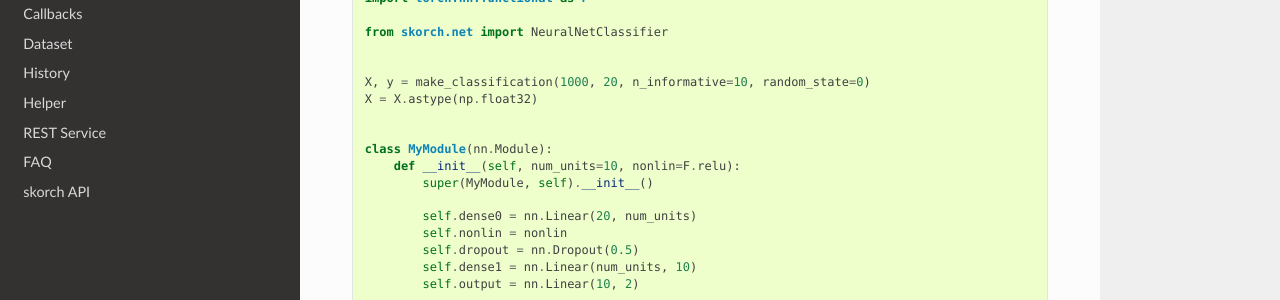
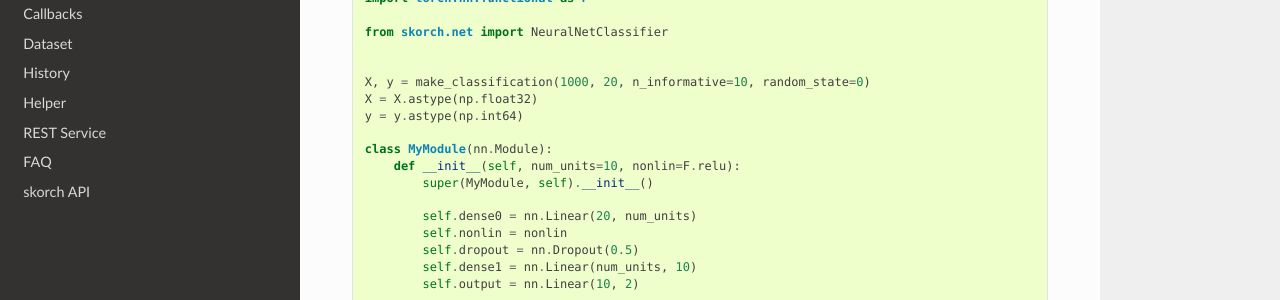
Before and after one commit to skorch-dev/skorch, a Sphinx documentation site: the page built from docs/user/quickstart.rst, in a window 1280 px wide and 900 px high. Shown: the part 380-680 px from the top of the window. Built offline with Sphinx 7.4.7 and the Read the Docs theme 2.0.0, drawn with Linux system fonts in a browser that asks for light colours.

Commit message:
Fix quickstart example as well

```diff
--- a/docs/user/quickstart.rst
+++ b/docs/user/quickstart.rst
@@ -21,7 +21,7 @@ classification dataset using skorch\'s ``NeuralNetClassifier``:
 
     X, y = make_classification(1000, 20, n_informative=10, random_state=0)
     X = X.astype(np.float32)
-
+    y = y.astype(np.int64)
 
     class MyModule(nn.Module):
         def __init__(self, num_units=10, nonlin=F.relu):
```
